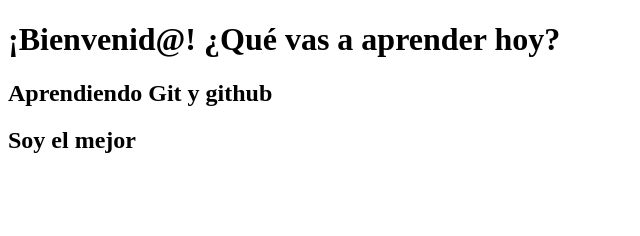
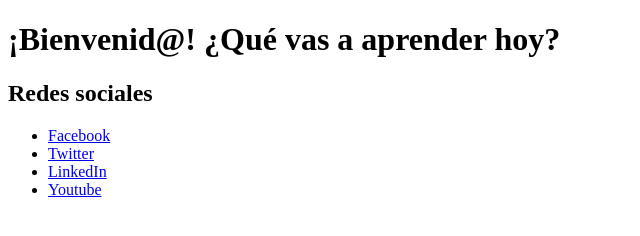
Before and after one commit to LuisAvaKik/partedoscodigofacilito, a plain HTML site: page index.html in a window 1280 px wide. Shown: the whole page, without its empty margins (0-640 px from the left). Drawn offline with Linux system fonts and the light colour scheme.

Commit message:
Redes Sociales

```diff
--- a/index.html
+++ b/index.html
@@ -1,5 +1,6 @@
 <!DOCTYPE html>
 <html lang="es">
+
 <head>
   <meta charset="UTF-8">
   <meta name="viewport" content="width=device-width,
@@ -8,14 +9,22 @@
     ¡Hola, Marines!
   </title>
 </head>
+
 <body>
   <h1>
     ¡Bienvenid@! ¿Qué vas a aprender hoy?
   </h1>
 
-    <h2>Aprendiendo Git y github</h2>
+  <h2>Redes sociales</h2>
+  <ul>
+    <li><a href="https://facebook.com" target="_blank">Facebook</a></li>
+    <li><a href="https://twitter.com" target="_blank">Twitter</a></li>
+    <li><a href="https://linkedin.com" target="_blank">LinkedIn</a></li>
+    <li><a href="https://www.youtube.com/" target="_blank">Youtube</a></li>
 
-    <h2>Soy el mejor</h2>
+  </ul>
+
 
 </body>
+
 </html>
```
Lines whose indentation alone changed are shown as unchanged.
